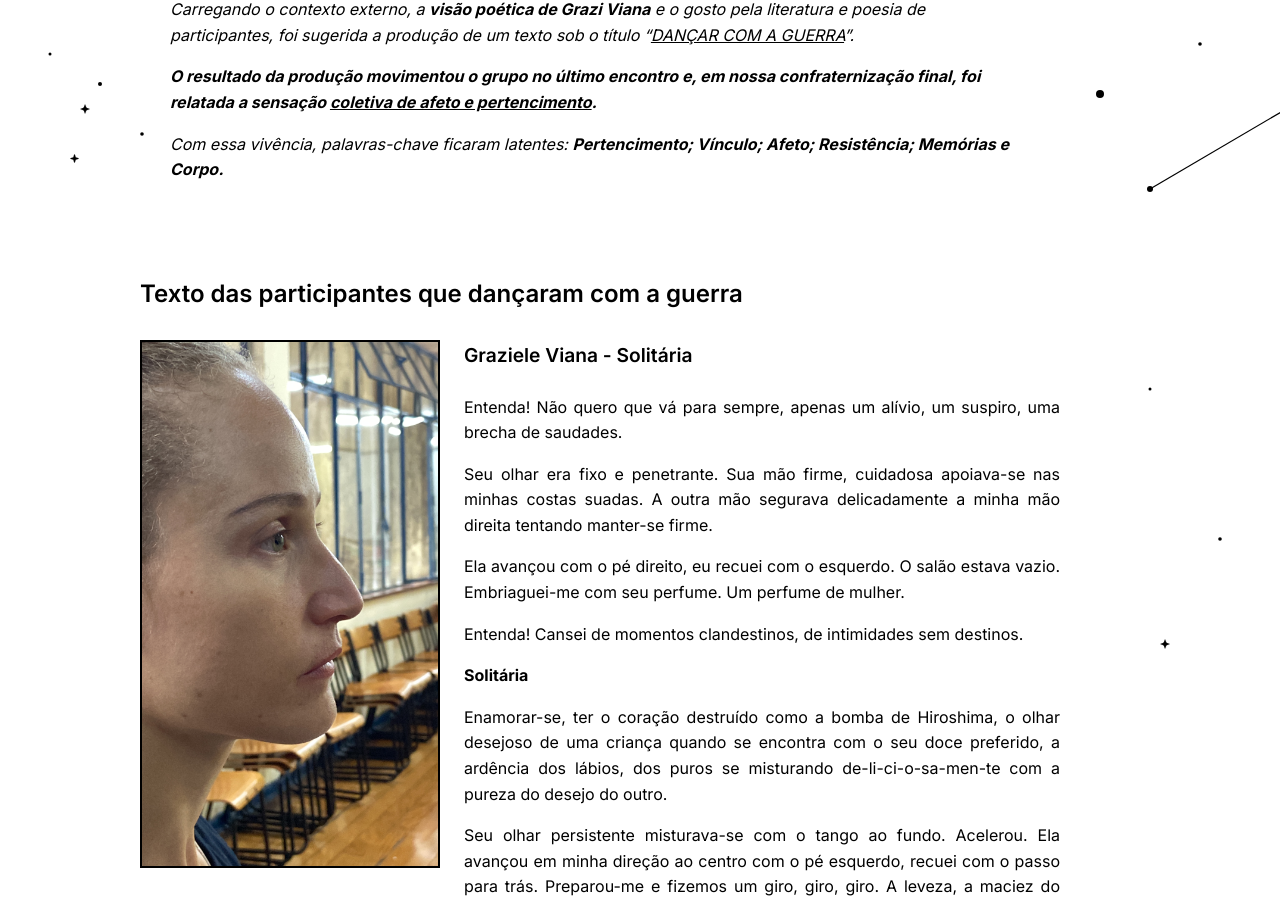
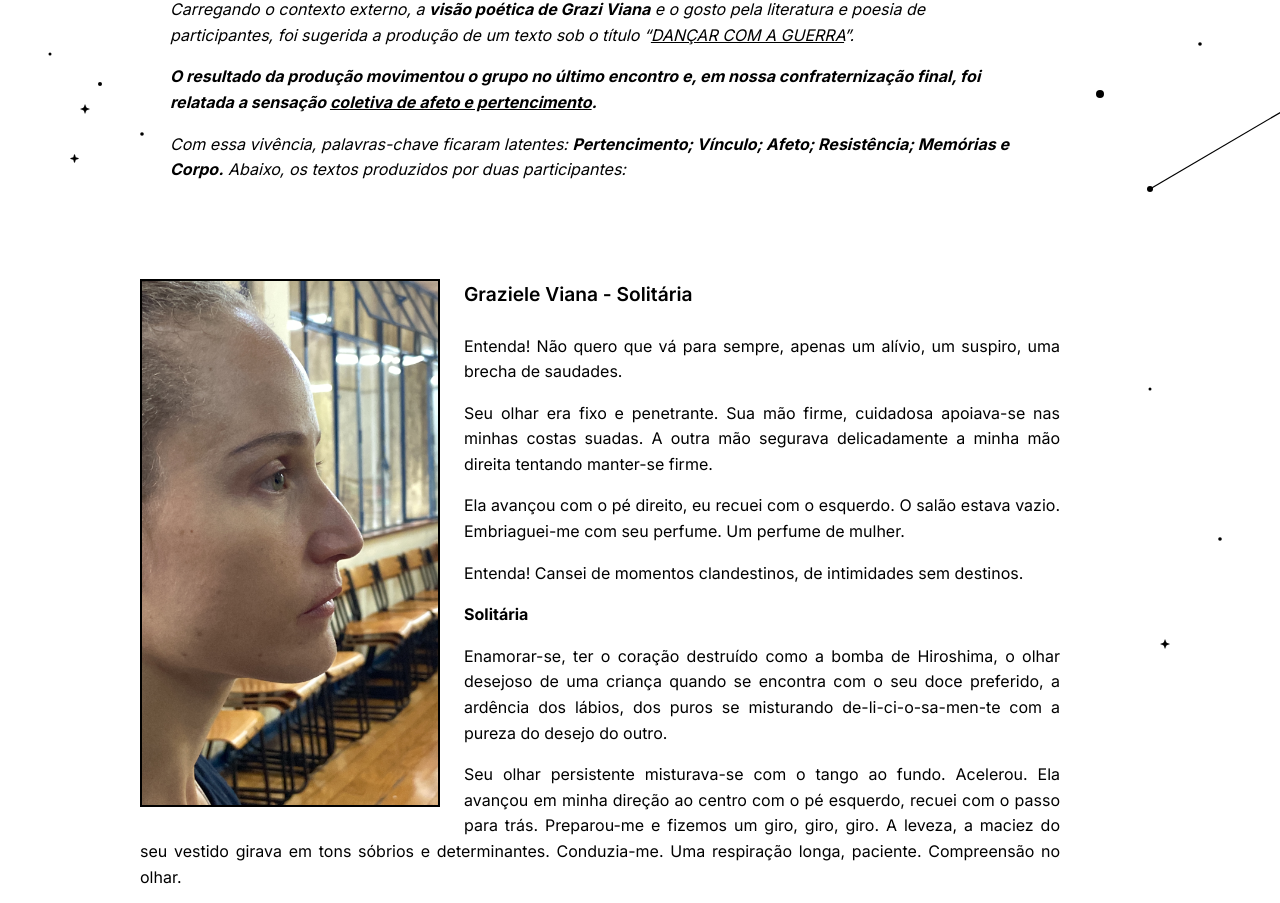
Before and after one commit to caiocastelhano/museu-autobiografico, a Next.js app: page /corpo in a window 1280 px wide. Shown: the part 9316-10219 px from the top of the page. Built offline with nearby package versions, Linux system fonts and the light colour scheme.

Commit message:
Corrige texto no bloco Dançar com a Guerra da página Corpo

```diff
--- a/src/app/corpo/page.js
+++ b/src/app/corpo/page.js
@@ -647,14 +647,13 @@ export default function CorpoPage() {
                   Com essa vivência, palavras-chave ficaram latentes:{" "}
                   <b>
                     Pertencimento; Vínculo; Afeto; Resistência; Memórias e Corpo.
-                  </b>
+                  </b>{" "}
+                  Abaixo, os textos produzidos por duas participantes:
                 </p>
               </FadeInSection>
 
             {/* Bloco Texto das participantes */}
             <FadeInSection className={styles.participantTextsSection}>
-              <h2>Texto das participantes que dançaram com a guerra</h2>
-
                 <div className={styles.svgWrapper}>
                   <svg
                     className={styles.floatingElements}
```
